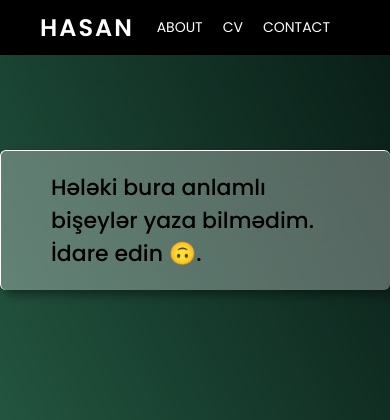
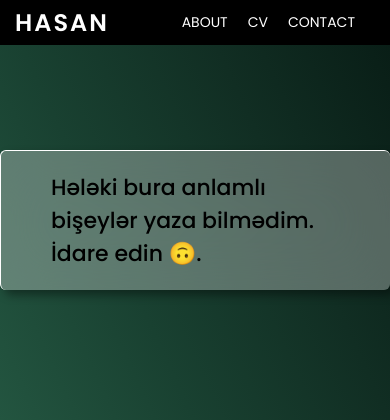
Before and after one commit to HesenIsmayilov44/djangoOnHeroku, a Django app: page / in a window 390 px wide. Shown: the top 420 px of the page. Run offline with Django 3.2, Linux system fonts and the light colour scheme.

Commit message:
Start create site

```diff
--- a/static/index/responsive.css
+++ b/static/index/responsive.css
@@ -3,3 +3,8 @@
         width: 100%;
     }
 }
+@media only screen and (max-width: 600px){
+    nav .container{
+        padding: 5px 15px;
+    }
+}
```
